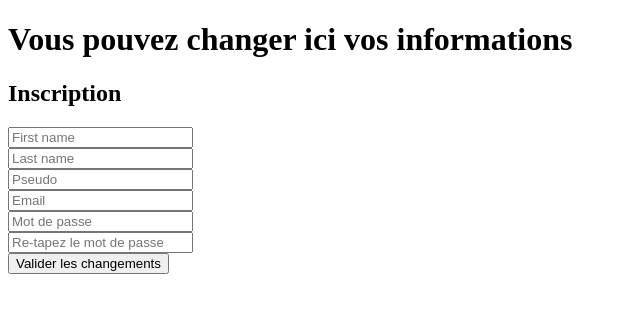
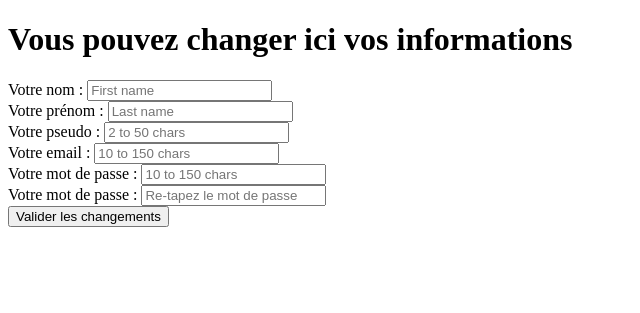
Before and after one commit to Mario2206/sondage-amis, a PHP site: page /App/View/myAccount.php in a window 1280 px wide. Shown: the top 313 px of the page, without its empty margins (0-640 px from the left). Run offline with PHP 8.4, Linux system fonts and the light colour scheme; some libraries are stand-ins or nearby versions.

Commit message:
:bug: truc tout buggé =( :bug:

```diff
--- a/App/Model/UserModel.php
+++ b/App/Model/UserModel.php
@@ -26,4 +26,10 @@ class UserModel extends Model{
         return $this->_insert(["username", "email", "password", "firstName", "lastName"],[$pseudo, $email, $password, $firstName, $lastName]);
     }
 
+    public function update(){
+        return $this->_update($tableName)
+    }
+
+
+
 }
--- a/App/View/myAccount.php
+++ b/App/View/myAccount.php
@@ -10,23 +10,28 @@
 <body>
     <h1>Vous pouvez changer ici vos informations</h1>
     <form action="<?= MAIN_PATH . "/register" ?>" method="post">
-        <h2 class="text-center">Inscription</h2>
             <div class="form-group">
+                <label for="firstName">Votre nom :</label>
                 <input type="text" name="firstName" class="form-control" placeholder="First name" required="required" autocomplete="off">
             </div>
             <div class="form-group">
+                <label for="lastName">Votre prénom :</label>
                 <input type="text" name="lastName" class="form-control" placeholder="Last name" required="required" autocomplete="off">
             </div>
             <div class="form-group">
-            <input type="text" name="pseudo" class="form-control" placeholder="Pseudo" required="required" autocomplete="off">
+                <label for="pseudo">Votre pseudo :</label>
+                <input type="text" name="pseudo" class="form-control" placeholder="2 to 50 chars" required="required" autocomplete="off">
             </div>
             <div class="form-group">
-            <input type="email" name="email" class="form-control" placeholder="Email" required="required" autocomplete="off">
+                <label for="email">Votre email :</label>
+                <input type="email" name="email" class="form-control" placeholder="10 to 150 chars" required="required" autocomplete="off">
             </div>
             <div class="form-group">
-            <input type="password" name="password" class="form-control" placeholder="Mot de passe" required="required" autocomplete="off">
+                <label for="password">Votre mot de passe :</label>
+                <input type="password" name="password" class="form-control" placeholder="10 to 150 chars" required="required" autocomplete="off">
             </div>
             <div class="form-group">
+                <label for="password-retype">Votre mot de passe :</label>
                 <input type="password" name="password-retype" class="form-control" placeholder="Re-tapez le mot de passe" required="required" autocomplete="off">
             </div>
             <div class="form-group">
```
Also changed, not shown: App/Controller/UserController.php (+33 -21 lines). Lines whose indentation alone changed are shown as unchanged.
